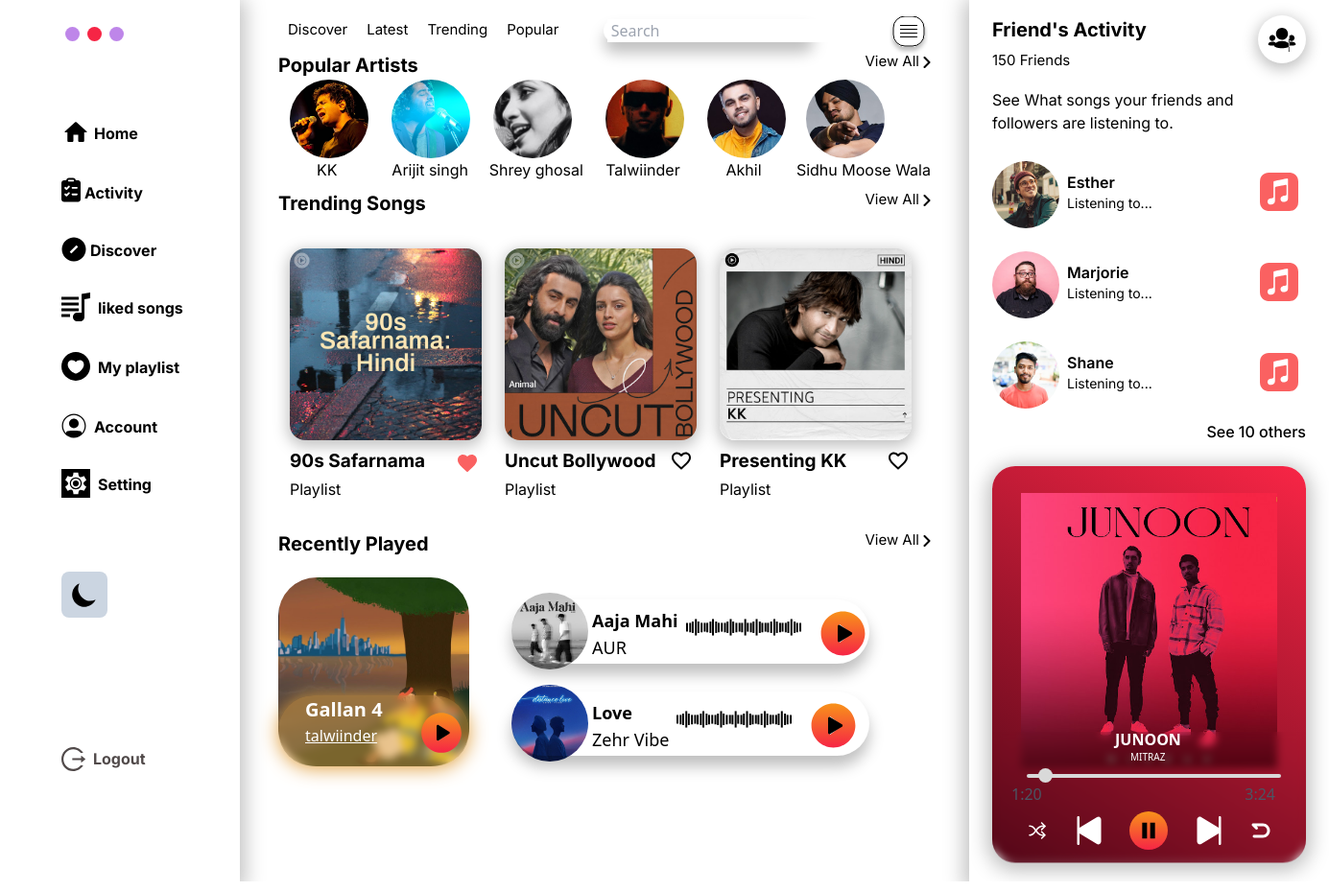
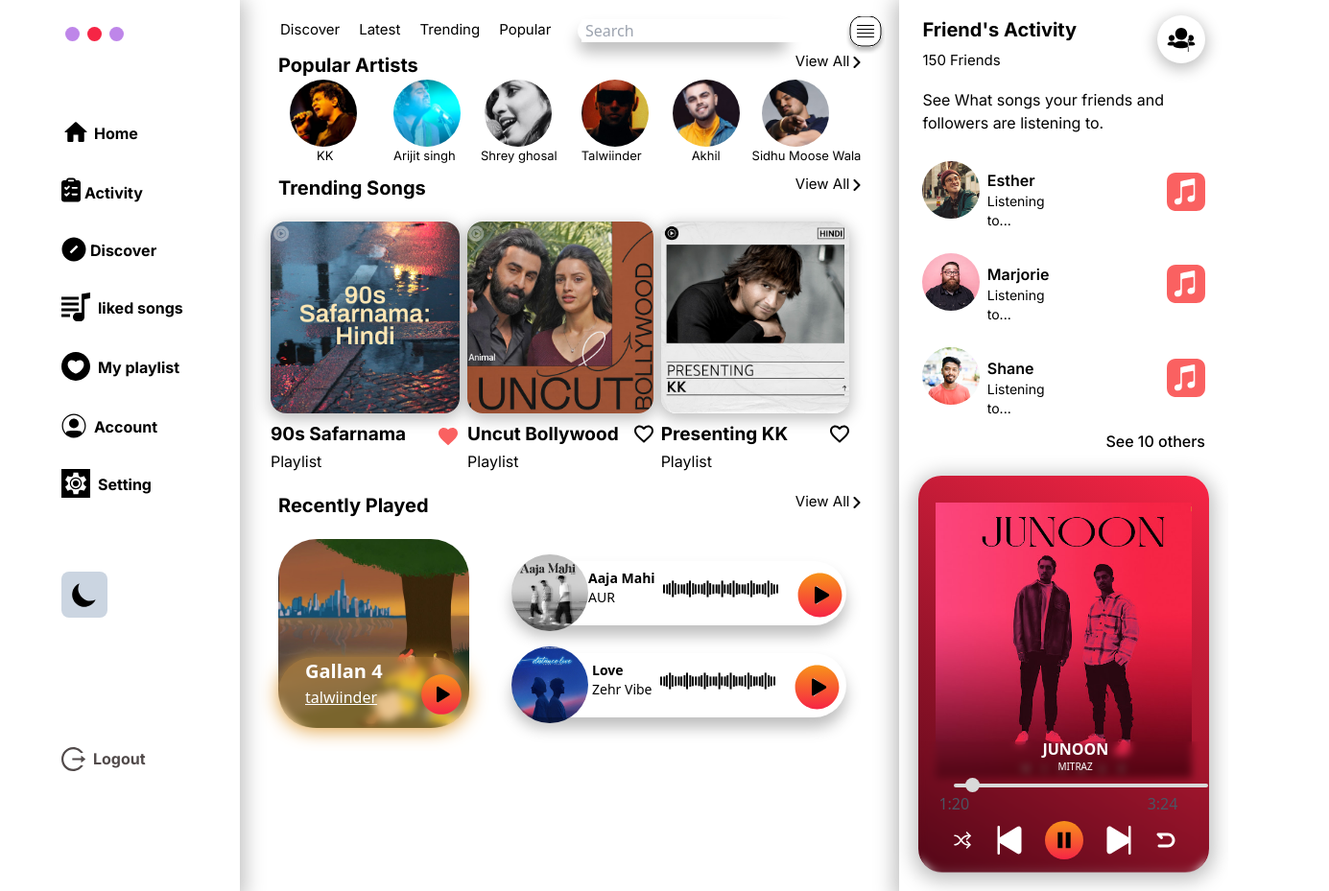
Before and after one commit to sharma151/MusicPlayer, a plain HTML site: page dist/index.html in a window 1280 px wide. Shown: the whole page at 96% size, 1385 px wide, since content can reach past the window. Drawn offline with Linux system fonts and the light colour scheme.

Commit message:
css updated

```diff
--- a/dist/index.html
+++ b/dist/index.html
@@ -6,11 +6,12 @@
     <meta name="viewport" content="width=device-width, initial-scale=1.0">
     <title>Document</title>
     <link rel="stylesheet" href="style.css">
+
     <link href="https://fonts.googleapis.com/css2?family=Inter:wght@400;500;600;700&display=swap" rel="stylesheet">
 </head>
 
 <body class="dark">
-    <div class="container flex  dark:bg-[#171616] xsm:flex-col md:flex-row mx-auto gap-0 ">
+    <div class="container flex  dark:bg-[#171616] xsm:flex-col md:flex-row  gap-0  ">
         <!--  first div Div -->
         <div id="aside"
             class=" shadow-custom-shadow  dark:bg-[#171616] dark:shadow-darkmode-box-shadows  xsm:hidden md:block">
@@ -151,8 +152,8 @@
         </div>
         <!-- Middle Div -->
         <div id="main" class=" dark:bg-[#171616]   mx-auto   ">
-            <div class="   xsm:w-full overflow-x-hidden md:w-[760px] ">
-                <nav class="main__navbar  grid grid-cols-1 md:grid-cols-3 pt-5  md:mx-10 ">
+            <div class="   xsm:w-full overflow-x-hidden md:w-[700px] ">
+                <nav class="main__navbar  grid grid-cols-1 md:grid-cols-3 pt-5  mx-8 ">
                     <ul
                         class="flex font-inter md:text-[15px] dark:text-white  xsm:grid-cols-4  md:grid-cols-1  xsm:text-[14px]">
                         <li><a href="#" class="px-2.5">Discover</a></li>
@@ -219,43 +220,43 @@
                     <div
                         class="artists flex  md:mx-10  xsm:max-w-[280px] md:max-w-full xsm:overflow-auto justify-between  md:flex-wrap">
                         <div class="kk  xsm:min-w-[95px] ">
-                            <div class=" md:h-[82px] md:w-[82px] rounded-full bg-cover bg-center xsm:h-[70px] xsm:w-[70px] xsm:ml-3 "
+                            <div class=" md:h-[70px] md:w-[70px] rounded-full bg-cover bg-center xsm:h-[70px] xsm:w-[70px] xsm:ml-3 "
                                 style="background-image: url('../images/kk.png');">
                             </div>
-                            <p class="pl-8 font-inter md:text-[16px] xsm:text-[13px] xsm:pl-10  dark:text-white">KK</p>
+                            <p class="pl-8 font-inter md:text-[14px] xsm:text-[13px] xsm:pl-10  dark:text-white">KK</p>
                         </div>
                         <div class="arijit singh  xsm:min-w-[95px] md:min-w-fit ">
-                            <div class="  md:h-[82px] md:w-[82px] rounded-full bg-cover bg-center  xsm:h-[70px] xsm:w-[70px]  xsm:ml-3 "
+                            <div class="  md:h-[70px] md:w-[70px] rounded-full bg-cover bg-center  xsm:h-[70px] xsm:w-[70px]  xsm:ml-3 "
                                 style="background-image: url('../images/arijit.png');">
                             </div>
-                            <p class="font-inter md:text-[16px] xsm:text-[13px] xsm:pl-3  dark:text-white">Arijit singh
+                            <p class="font-inter md:text-[14px] xsm:text-[13px] xsm:pl-3  dark:text-white">Arijit singh
                             </p>
                         </div>
                         <div class="shreya ghosal  xsm:min-w-[95px] md:min-w-fit  ">
-                            <div class="  md:h-[82px] md:w-[82px] rounded-full bg-cover bg-center ml-2  xsm:h-[70px] xsm:w-[70px] xsm:ml-3 "
+                            <div class="  md:h-[70px] md:w-[70px] rounded-full bg-cover bg-center ml-2  xsm:h-[70px] xsm:w-[70px] xsm:ml-3 "
                                 style="background-image: url('../images/shreya.png');">
                             </div>
-                            <p class="font-inter md:text-[16px] xsm:text-[13px] xsm:pl-2 dark:text-white">Shrey ghosal
+                            <p class="font-inter md:text-[14px] xsm:text-[13px] xsm:pl-2 dark:text-white">Shrey ghosal
                             </p>
                         </div>
                         <div class="Talwiinder  xsm:min-w-[95px] md:min-w-fit ">
-                            <div class="  md:h-[82px] md:w-[82px] rounded-full bg-cover bg-center  xsm:h-[70px] xsm:w-[70px]   xsm:ml-3"
+                            <div class="  md:h-[70px] md:w-[70px] rounded-full bg-cover bg-center  xsm:h-[70px] xsm:w-[70px]   xsm:ml-3"
                                 style="background-image: url('../images/talwiinder.png');">
                             </div>
-                            <p class="font-inter md:text-[16px] xsm:text-[13px] xsm:pl-3 dark:text-white">Talwiinder</p>
+                            <p class="font-inter md:text-[14px] xsm:text-[13px] xsm:pl-3 dark:text-white">Talwiinder</p>
                         </div>
                         <div class="akhil   xsm:min-w-[95px] md:min-w-fit">
-                            <div class="  md:h-[82px] md:w-[82px] rounded-full bg-cover bg-center   xsm:h-[70px] xsm:w-[70px]  xsm:ml-3"
+                            <div class="  md:h-[70px] md:w-[70px] rounded-full bg-cover bg-center   xsm:h-[70px] xsm:w-[70px]  xsm:ml-3"
                                 style="background-image: url('../images/akhil.png');">
                             </div>
-                            <p class="font-inter md:text-[16px] xsm:text-[13px]  pl-5 xsm:pl-8 dark:text-white">Akhil
+                            <p class="font-inter md:text-[14px] xsm:text-[13px]  pl-5 xsm:pl-8 dark:text-white">Akhil
                             </p>
                         </div>
                         <div class="sidhu moose wala  xsm:min-w-[95px] md:min-w-fit ">
-                            <div class=" md:h-[82px] md:w-[82px] rounded-full bg-cover bg-center ml-6  xsm:h-[70px] xsm:w-[70px] xsm:ml-2.5"
+                            <div class=" md:h-[70px] md:w-[70px] rounded-full bg-cover bg-center ml-6  xsm:h-[70px] xsm:w-[70px] xsm:ml-2.5"
                                 style="background-image: url('../images/sidhoo.png');">
                             </div>
-                            <p class="font-inter md:text-[16px] xsm:text-[13px] xsm:text-center dark:text-white">Sidhu
+                            <p class="font-inter md:text-[14px] xsm:text-[13px] xsm:text-center dark:text-white">Sidhu
                                 Moose Wala</p>
                         </div>
 
@@ -272,9 +273,9 @@
                     </li>
                 </ul>
                 <section class="trending songs  ">
-                    <div class="playlist md:mx-10  pt-5 md:flex md:pl-0 xsm:ml-8 flex-wrap">
-                        <div class="90ssafarnama md:p-3 ">
-                            <div class=" md:h-[200px] md:w-[200px] bg-cover bg-center rounded-2xl shadow-friends-logo xsm:w-56 xsm:h-56"
+                    <div class="playlist   pt-5 md:flex md:pl-0 xsm:ml-8 flex gap-2">
+                        <div class="90ssafarnama  ">
+                            <div class=" md:h-[200px] md:w-[190px] bg-cover bg-center rounded-2xl shadow-friends-logo"
                                 style="background-image: url('../images/90ssafarnama.png');">
                             </div>
                             <div class="text flex pt-2">
@@ -295,8 +296,8 @@
                                 </div>
                             </div>
                         </div>
-                        <div class="uncutbollywood md:p-3   ">
-                            <div class=" md:h-[200px] md:w-[200px] bg-cover bg-center rounded-2xl shadow-friends-logo xsm:w-56 xsm:h-56  "
+                        <div class="uncutbollywood    ">
+                            <div class=" md:h-[200px] md:w-[190px] bg-cover bg-center rounded-2xl shadow-friends-logo  "
                                 style="background-image: url('../images/uncutbollywood.png');">
                             </div>
                             <div class="text flex pt-2">
@@ -317,8 +318,8 @@
                                 </div>
                             </div>
                         </div>
-                        <div class="PresntingKK md:p-3 ">
-                            <div class="md:h-[200px] md:w-[200px] bg-cover bg-center rounded-2xl  shadow-friends-logo xsm:w-56 xsm:h-56 "
+                        <div class="PresntingKK  ">
+                            <div class="md:h-[200px] md:w-[180px] bg-cover bg-center rounded-2xl  shadow-friends-logo  "
                                 style="background-image: url('../images/presentingkk.png');">
                             </div>
                             <div class="text flex pt-2">
@@ -388,7 +389,7 @@
                                 style="background-image: url('../images/aajamahi.png');"></div>
                             <div
                                 class="songbar h-[67px] xsm:w-96 md:w-auto  flex rounded-full pl-20 relative top-[-73px]  shadow-custom  ">
-                                <p class="font-semibold text-lg pl-1 pt-2 dark:text-white ">Aaja Mahi <br><span
+                                <p class="font-semibold text-sm pt-2 dark:text-white ">Aaja Mahi <br><span
                                         class="font-normal ">AUR</span>
                                 </p>
                                 <div class="svgbar pt-4 pl-2 stroke-black dark:stroke-white ">
@@ -465,7 +466,7 @@
                                 style="background-image: url('../images/images.png');"></div>
                             <div
                                 class="songbar h-[67px] xsm:w-96 md:w-auto   flex rounded-full pl-20 relative top-[-73px] shadow-custom">
-                                <p class="font-semibold text-lg pl-1 pt-2 dark:text-white">Love <br><span
+                                <p class="font-semibold text-sm pl-1 pt-2 dark:text-white">Love <br><span
                                         class="font-normal  ">Zehr
                                         Vibe</span>
                                 </p>
@@ -562,10 +563,10 @@
             </div>
             <section id="artisits" class="mx-6  mt-4 ">
                 <div id="esther" class="flex py-3">
-                    <div class="img h-[70px] w-[70px] bg-cover rounded-full"
+                    <div class="img h-[60px] w-[70px] bg-cover rounded-full"
                         style="background-image: url(../images/esther.png);">
                     </div>
-                    <div class="text pt-2.5 pl-2">
+                    <div class="text pt-2 pl-2">
                         <h4><a href="" class="font-inter text-base font-semibold  dark:text-white">Esther</a></h4>
                         <p class="font-inter text-sm font-normal  dark:text-white">Listening to...</p>
                     </div>
@@ -585,7 +586,7 @@
                     </div>
                 </div>
                 <div id="Marjorie" class="flex py-3">
-                    <div class="img h-[70px] w-[70px] bg-cover rounded-full"
+                    <div class="img h-[60px] w-[70px] bg-cover rounded-full"
                         style="background-image: url(../images/marjorie.png);">
                     </div>
                     <div class="text pt-2.5 pl-2">
@@ -608,7 +609,7 @@
                     </div>
                 </div>
                 <div id=" Shane" class="flex py-3">
-                    <div class="img h-[70px] w-[70px] bg-cover rounded-full"
+                    <div class="img h-[60px] w-[70px] bg-cover rounded-full"
                         style="background-image: url(../images/shane.png);">
                     </div>
                     <div class="text pt-2.5 pl-2">
@@ -633,11 +634,11 @@
             </section>
             <p class=" font-inter text-base font-medium  mx-6 flex justify-end  dark:text-white">See 10 others</p>
             <div id="musicbanner"
-                class="mx-6 mt-6 mb-5 h-413px w-327px rounded-3xl bg-custom-gradient-junoon flex justify-center shadow-box-shadow">
+                class="mx-5 mt-6 mb-5 h-413px w-40px rounded-3xl bg-custom-gradient-junoon flex justify-center shadow-box-shadow">
                 <div id="junoon-img" class="h-[287px] w-[267px] bg-cover mt-7     "
                     style="background-image: url(../images/junoon.png);"></div>
                 <div id="navigationbuttons"
-                    class="w-[327px] h-[137px]  absolute rounded-b-3xl mt-[277px] backdrop-blur-sm ">
+                    class="w-[280px] h-[137px]  absolute rounded-b-3xl mt-[277px] backdrop-blur-sm ">
                     <p class="text-white text-base font-semibold leading-none pl-32">JUNOON<br><span
                             class="text-[10px] font-normal pl-4">MITRAZ</span></p>
                     <div id="timeline " class=" mt-3 ">
```
